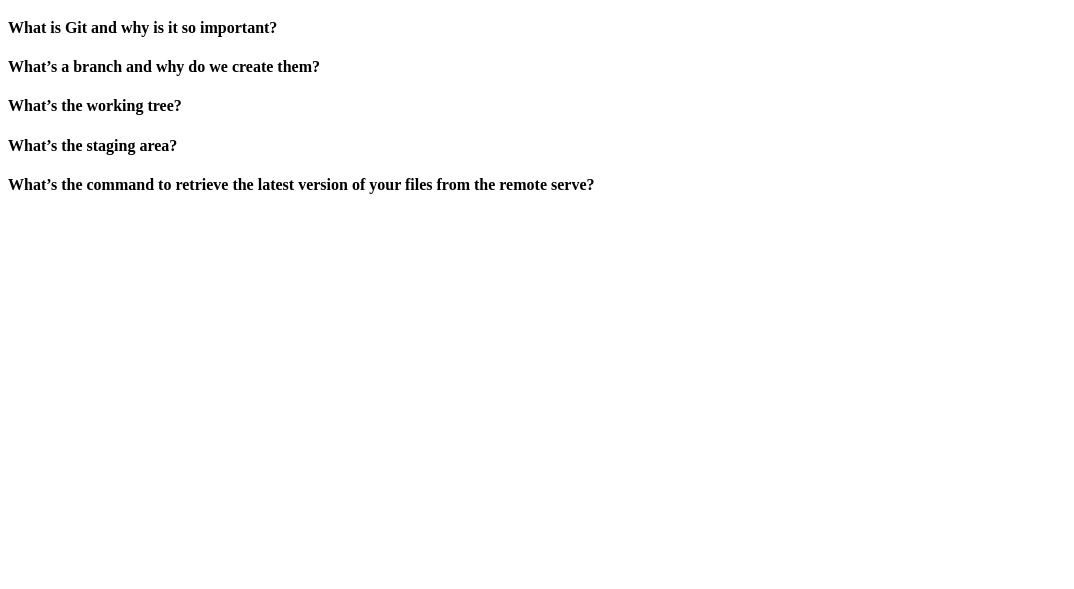
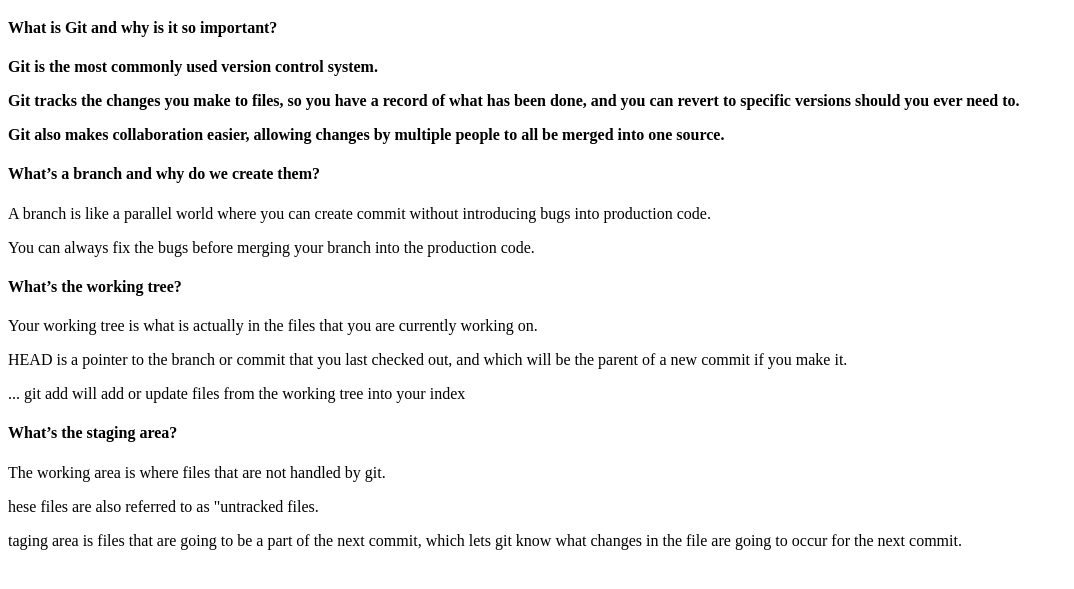
Before and after one commit to kirakoki/git-adventure, a plain HTML site: page index.html in a window 1280 px wide. Shown: the part 61-650 px from the top of the page, without its empty margins (0-1074 px from the left). Drawn offline with Linux system fonts and the light colour scheme.

Commit message:
create-pull-request-for-branch-solution

```diff
--- a/index.html
+++ b/index.html
@@ -4,16 +4,20 @@
     <meta charset="UTF-8">
     <meta name="viewport" content="width=device-width, initial-scale=1.0">
     <meta http-equiv="X-UA-Compatible" content="ie=edge">
-    <title>Document</title>
+    <title>Git-adventure</title>
 </head>
 <body>
-
     <h1>Git Adventure</h1>
-        <h4>What is Git and why is it so important?</h4>
+         <h4>What is Git and why is it so important?<h4>
+            <p>Git is the most commonly used version control system.<p>Git tracks the changes you make to files, so you have a record of what has been done, and you can revert to specific versions should you ever need to.
+            <p>Git also makes collaboration easier, allowing changes by multiple people to all be merged into one source.</p>
         <h4>What’s a branch and why do we create them?</h4>
+            <p>A branch is like a parallel world where you can create commit without introducing bugs into production code.</p>  <p>You can always fix the bugs before merging your branch into the production code.</p>
         <h4>What’s the working tree?</h4>
+            <p>Your working tree is what is actually in the files that you are currently working on.</p><p>HEAD is a pointer to the branch or commit that you last checked out, and which will be the parent of a new commit if you make it.</p>
+            <p>... git add will add or update files from the working tree into your index</p>
         <h4>What’s the staging area?</h4>
-        <h4>What’s the command to retrieve the latest version of your files from the remote serve?</h4>
+            <p>The working area is where files that are not handled by git.</p><p>hese files are also referred to as "untracked files.</p><p>taging area is files that are going to be a part of the next commit, which lets git know what changes in the file are going to occur for the next commit.</p>
 
 </body>
 </html>
```
Lines whose indentation alone changed are shown as unchanged.
